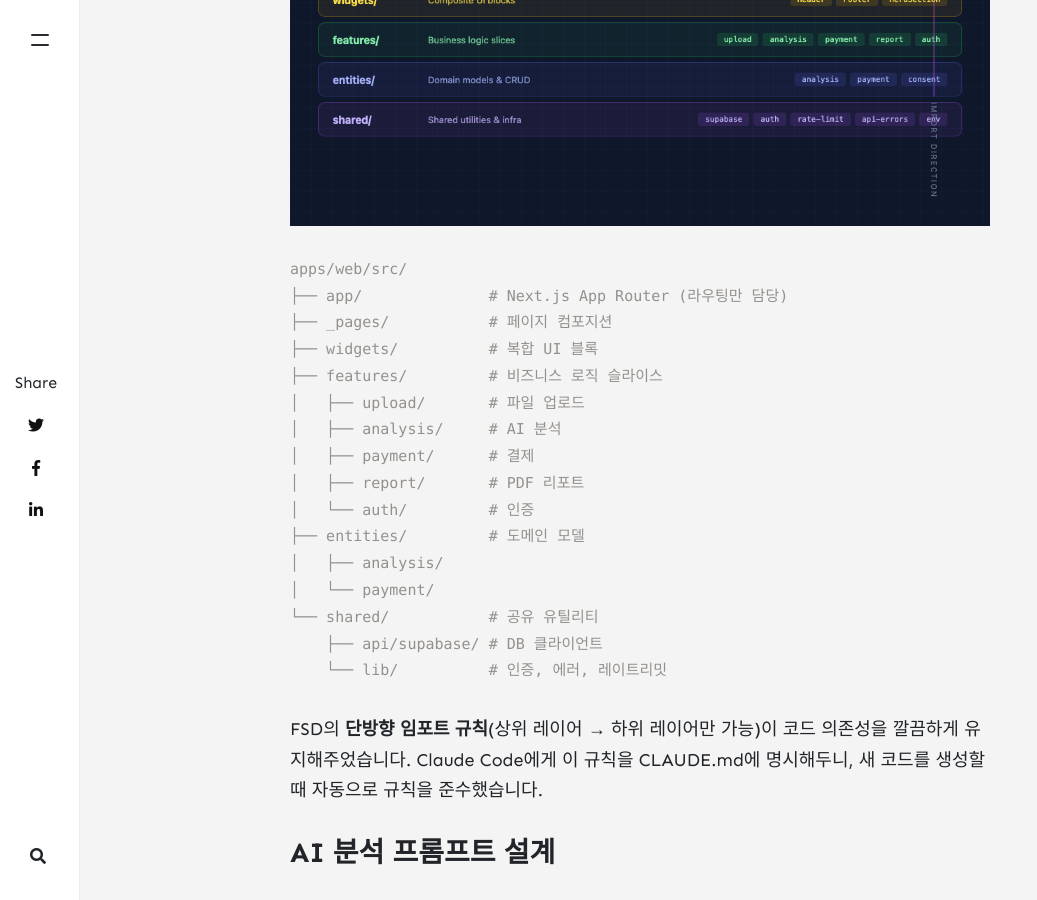
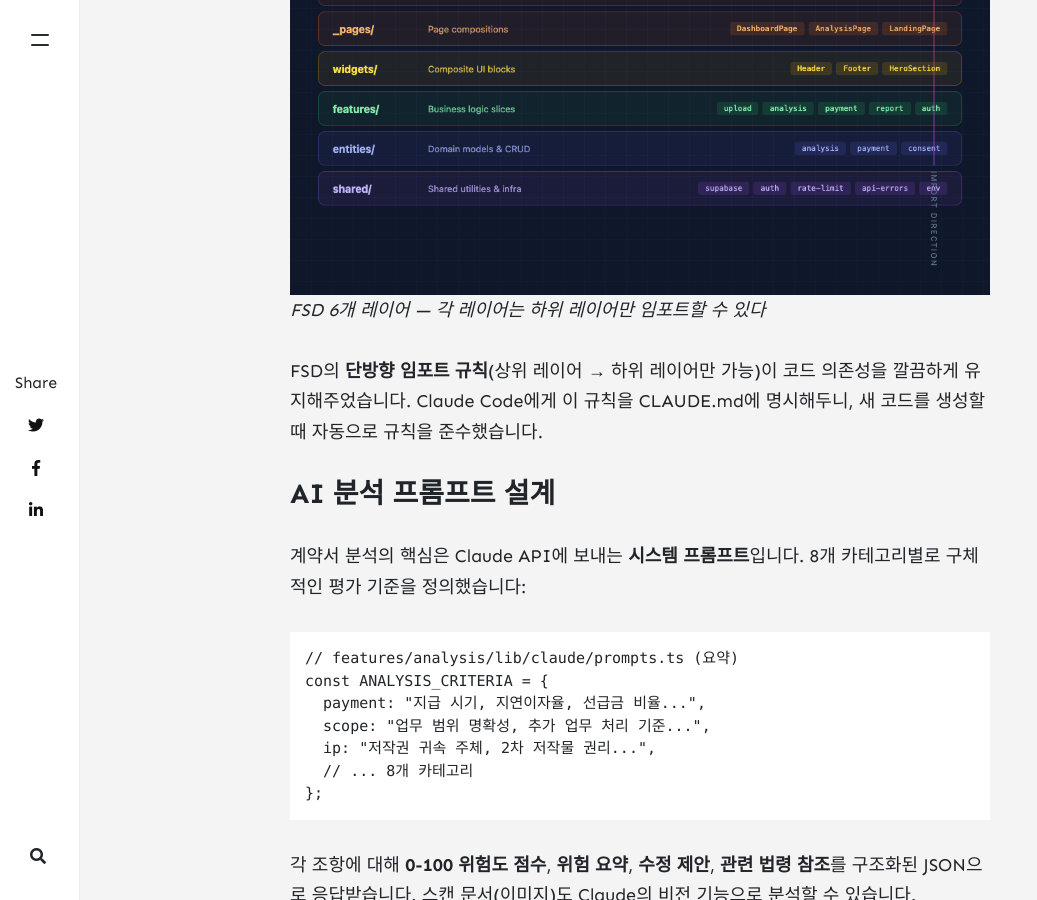
Before and after one commit to DNDACADEMY/dndacademy.github.io, a Jekyll site: the page built from _posts/2026-02-16-ai-driven-development-contract-guardian.md, in a window 1280 px wide and 900 px high, scrolled down 8745 px. Shown: the whole window, without its empty margins (0-1037 px from the left). Built offline with Jekyll 4.4.1, drawn with Linux system fonts in a browser that asks for light colours; nearby versions of some CDN libraries; comment, search, counter and statistics services are not loaded; some of the changed text lies outside the part shown.

Commit message:
post: polish blog post after deployment review
- Move landing page screenshot below project overview table
- Add captions to images (FSD diagram, pricing screenshot)
- Remove duplicate FSD code block (diagram is sufficient)
- Add GitHub repo link and descriptions to references
- Improve overall readability and flow

Co-Authored-By: Claude Opus 4.6 <noreply@anthropic.com>

````diff
--- a/_posts/2026-02-16-ai-driven-development-contract-guardian.md
+++ b/_posts/2026-02-16-ai-driven-development-contract-guardian.md
@@ -27,8 +27,6 @@ sitemap:
 
 ## 프로젝트 소개: 계약서 지킴이
 
-![계약서 지킴이 랜딩 페이지](/assets/images/ai-driven-development-contract-guardian/landing-page.png)
-
 | 항목 | 내용 |
 |------|------|
 | **서비스** | AI 기반 계약서 위험 분석 플랫폼 |
@@ -37,6 +35,9 @@ sitemap:
 | **기술 스택** | Next.js 16, Supabase, Claude API, Toss Payments |
 | **개발 기간** | 약 2주 |
 | **개발 인원** | 1명 + Claude Code |
+
+*계약서 지킴이 랜딩 페이지 — "AI가 계약서의 위험을 찾아드립니다"*
+![계약서 지킴이 랜딩 페이지](/assets/images/ai-driven-development-contract-guardian/landing-page.png)
 
 ### 분석하는 8가지 카테고리
 
@@ -245,25 +247,7 @@ AI는 여러 옵션을 제안할 수 있지만, 프로젝트의 맥락(팀 규
 ### Feature-Sliced Design (FSD) 적용
 
 ![Feature-Sliced Design Architecture](/assets/images/ai-driven-development-contract-guardian/architecture.png)
-
-```
-apps/web/src/
-├── app/              # Next.js App Router (라우팅만 담당)
-├── _pages/           # 페이지 컴포지션
-├── widgets/          # 복합 UI 블록
-├── features/         # 비즈니스 로직 슬라이스
-│   ├── upload/       # 파일 업로드
-│   ├── analysis/     # AI 분석
-│   ├── payment/      # 결제
-│   ├── report/       # PDF 리포트
-│   └── auth/         # 인증
-├── entities/         # 도메인 모델
-│   ├── analysis/
-│   └── payment/
-└── shared/           # 공유 유틸리티
-    ├── api/supabase/ # DB 클라이언트
-    └── lib/          # 인증, 에러, 레이트리밋
-```
+*FSD 6개 레이어 — 각 레이어는 하위 레이어만 임포트할 수 있다*
 
 FSD의 **단방향 임포트 규칙**(상위 레이어 → 하위 레이어만 가능)이 코드 의존성을 깔끔하게 유지해주었습니다. Claude Code에게 이 규칙을 CLAUDE.md에 명시해두니, 새 코드를 생성할 때 자동으로 규칙을 준수했습니다.
 
@@ -360,7 +344,8 @@ AI와 함께 개발하는 시대, 여러분도 한번 도전해보시는 건 어
 
 ## 참고
 
-- [Claude Code 공식 문서](https://docs.anthropic.com/en/docs/claude-code)
-- [Feature-Sliced Design](https://feature-sliced.design/)
-- [Next.js App Router](https://nextjs.org/docs/app)
-- [Supabase](https://supabase.com/)
+- [계약서 지킴이 GitHub](https://github.com/sgd122/contract-guardian) — 이 프로젝트의 소스 코드
+- [Claude Code 공식 문서](https://docs.anthropic.com/en/docs/claude-code) — AI 코딩 에이전트
+- [Feature-Sliced Design](https://feature-sliced.design/) — 프론트엔드 아키텍처 방법론
+- [Next.js App Router](https://nextjs.org/docs/app) — React 풀스택 프레임워크
+- [Supabase](https://supabase.com/) — 오픈소스 Firebase 대안
````
Also changed, not shown: other parts of _posts/2026-02-16-ai-driven-development-contract-guardian.md (+1 -0 lines).
